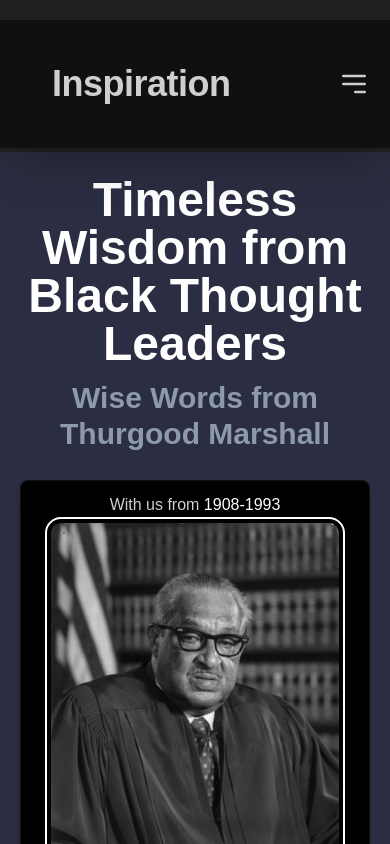
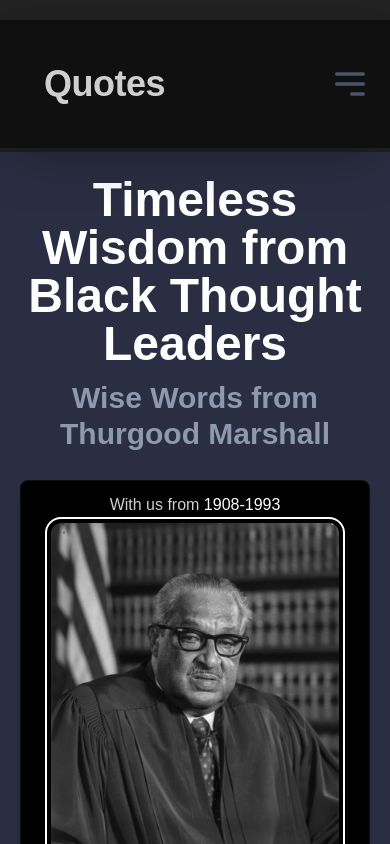
Before and after one commit to RW2023/next-quotes, a Next.js app: page / in a window 390 px wide. Shown: the top 844 px of the page. Built offline with nearby package versions, Linux system fonts and the light colour scheme.

Commit message:
update navbar so hamburger closes when item selec

```diff
--- a/src/components/ui/Navbar.tsx
+++ b/src/components/ui/Navbar.tsx
@@ -7,6 +7,11 @@ import Heading from '@/components/ui/Heading';
 const Navbar = () => {
   const [isOpen, setIsOpen] = useState(false);
 
+  // Function to close the navbar
+  const closeNavbar = () => {
+    setIsOpen(false);
+  };
+
   return (
     <nav
       className="flex items-center justify-between flex-wrap p-3 navbar mt-3 sticky top-0 z-20 bg-base-200 mb-1 shadow-2xl bg-opacity-90"
@@ -14,9 +19,12 @@ const Navbar = () => {
     >
       <div className="flex items-center flex-shrink-0 text-2xl mr-6">
         <Link href="/">
-          <span className="font-semibold text-xl tracking-tight cursor-pointer">
+          <span
+            onClick={closeNavbar}
+            className="font-semibold text-xl tracking-tight cursor-pointer"
+          >
             <div>
-              <Heading title="inspiration" iconClass="fas fa-book" />
+              <Heading title="Quotes" />
             </div>
           </span>
         </Link>
@@ -25,12 +33,13 @@ const Navbar = () => {
         <button
           type="button"
           onClick={() => setIsOpen(!isOpen)}
-          className="text-3xl inline-flex items-center justify-center p-2 rounded-md hover:bg-button hover:text-buttonText focus:outline-none focus:ring-2 focus:ring-inset focus:ring-buttonText text-base-content"
+          className="text-4xl inline-flex items-center justify-center p-2 rounded-md hover:bg-button hover:text-buttonText focus:outline-none focus:ring-2 focus:ring-inset focus:ring-buttonText text-base-content"
+          style={{ color: '#4A5568' }} // Adjust the color as needed
         >
           {isOpen ? (
             <svg
               xmlns="http://www.w3.org/2000/svg"
-              className="h-8 w-8"
+              className="h-10 w-10" // Increased size
               fill="none"
               viewBox="0 0 24 24"
               stroke="currentColor"
@@ -45,7 +54,7 @@ const Navbar = () => {
           ) : (
             <svg
               xmlns="http://www.w3.org/2000/svg"
-              className="h-8 w-8"
+              className="h-10 w-10" // Increased size
               fill="none"
               viewBox="0 0 24 24"
               stroke="currentColor"
@@ -67,17 +76,26 @@ const Navbar = () => {
       >
         <div className="text-sm lg:flex-grow">
           <Link href="/about">
-            <span className="block mt-4 lg:inline-block lg:mt-0 text-strokeLight text-xl hover:text-button hover:underline mr-4 cursor-pointer">
+            <span
+              onClick={closeNavbar}
+              className="block mt-4 lg:inline-block lg:mt-0 text-strokeLight text-xl hover:text-buttonText hover:underline mr-4 cursor-pointer"
+            >
               <i className="fas fa-info-circle mr-2"></i>About
             </span>
           </Link>
           <Link href="/feedback">
-            <span className="block mt-4 lg:inline-block lg:mt-0 text-strokeLight text-xl hover:text-button hover:underline mr-4 cursor-pointer">
+            <span
+              onClick={closeNavbar}
+              className="block mt-4 lg:inline-block lg:mt-0 text-strokeLight text-xl hover:text-buttonText hover:underline mr-4 cursor-pointer"
+            >
               <i className="fas fa-comments mr-2"></i>Feedback
             </span>
           </Link>
           <Link href="/contact">
-            <span className="block mt-4 lg:inline-block lg:mt-0 text-strokeLight text-xl hover:text-button hover:underline cursor-pointer mr-2">
+            <span
+              onClick={closeNavbar}
+              className="block mt-4 lg:inline-block lg:mt-0 text-strokeLight text-xl hover:text-buttonText hover:underline cursor-pointer mr-2"
+            >
               <i className="fas fa-envelope mr-2"></i>Contact
             </span>
           </Link>
```
